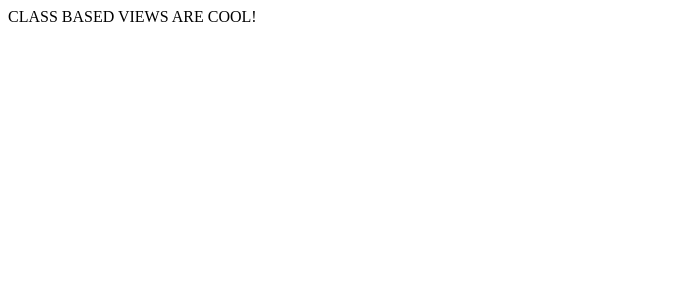
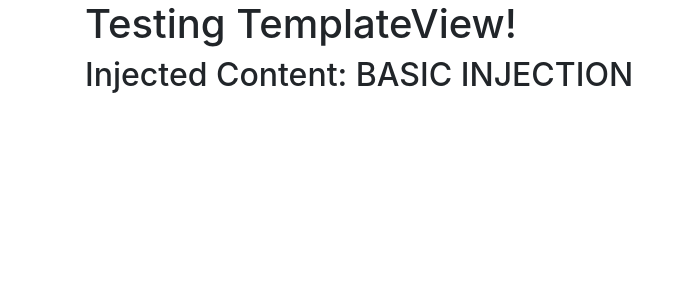
Before and after one commit to a-ge/DjangoUdemyAdvSection, a Django app: page / in a window 1280 px wide. Shown: the top 300 px of the page, without its empty margins (0-686 px from the left). Run offline with Django 3.2, Linux system fonts and the light colour scheme; some libraries are stand-ins or nearby versions.

Commit message:
context dict with templateview

```diff
--- a/advanced_section/advcbv/advcbv/urls.py
+++ b/advanced_section/advcbv/advcbv/urls.py
@@ -19,6 +19,6 @@ from basic_app import views
 
 urlpatterns = [
     path('admin/', admin.site.urls),
-    path('', views.CBView.as_view()),
+    path('', views.IndexView.as_view()),
     # path('', views.index, name='index'),
 ]
--- a/advanced_section/advcbv/basic_app/views.py
+++ b/advanced_section/advcbv/basic_app/views.py
@@ -1,11 +1,20 @@
 from django.shortcuts import render
-from django.views.generic import View
-from django.http import HttpResponse
+from django.views.generic import View, TemplateView
 
-# Gritty. more manual way to do CBV
-class CBView(View):
-    def get(self, request):
-        return HttpResponse("CLASS BASED VIEWS ARE COOL!")
+class IndexView(TemplateView):
+    # template_name: class object attribute
+    template_name = 'index.html'
+
+    # use context dict with TemplateView
+    def get_context_data(self, **kwargs):
+        context = super().get_context_data(**kwargs)
+        context['injectme'] = 'BASIC INJECTION'
+        return context
+
+# # Gritty. more manual way to do CBV
+# class CBView(View):
+#     def get(self, request):
+#         return HttpResponse("CLASS BASED VIEWS ARE COOL!")
 
 
 # # Create your views here.
--- a/advanced_section/advcbv/templates/index.html
+++ b/advanced_section/advcbv/templates/index.html
@@ -1,4 +1,5 @@
 {% extends "base.html" %}
 {% block body_block %}
-  <h1>Hello World! Index Page Home</h1>
+  <h1>Testing TemplateView!</h1>
+  <h2>Injected Content:  {{ injectme }}</h2>
 {% endblock %}
```
